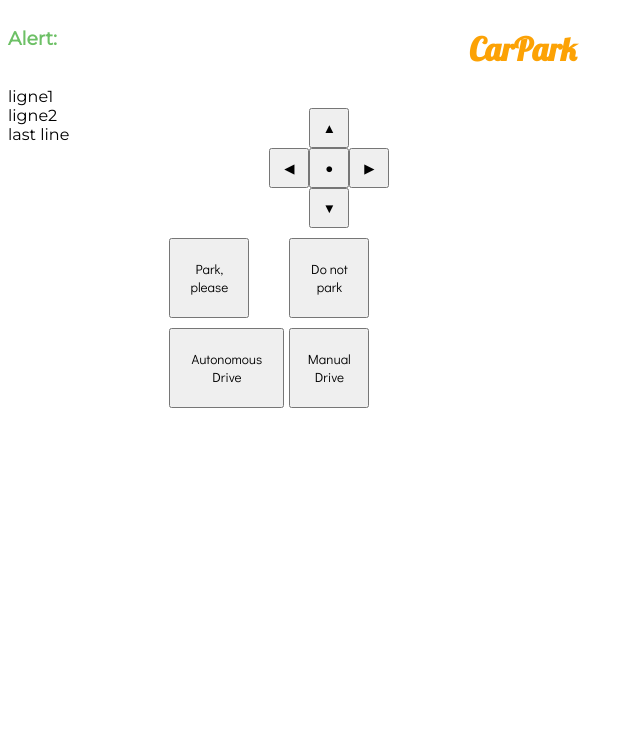
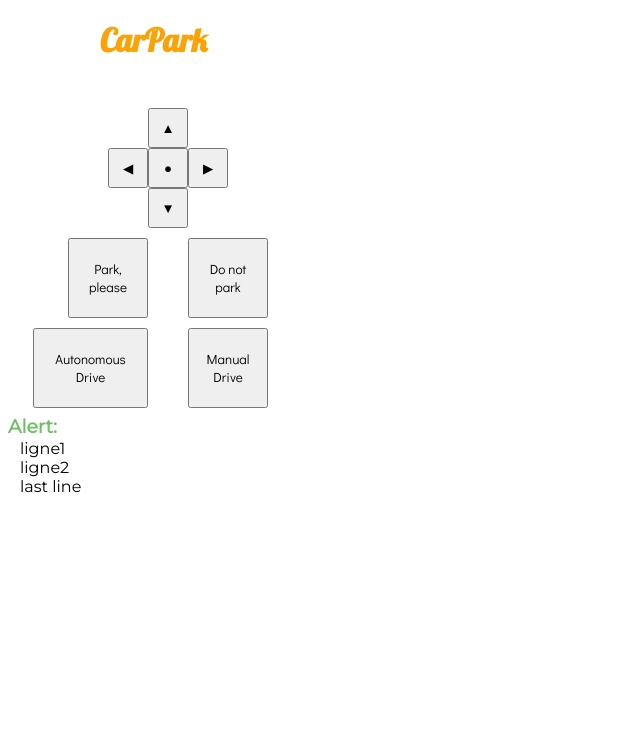
Before and after one commit to SIECTeamElliot/elliotgui, a Django app: page /controller/main in a window 1280 px wide. Shown: the top 736 px of the page, without its empty margins (0-640 px from the left). Run offline with Django 3.2, Linux system fonts and the light colour scheme; some libraries are stand-ins or nearby versions.

Commit message:
Amelioration du visuel: potition du titre bouton et alerte

```diff
--- a/controller/static/controller/main.css
+++ b/controller/static/controller/main.css
@@ -8,7 +8,7 @@ body
 {
 	width: 400px;
 	height: 400px;
-	position: relative;
+	position: absolute;
 }
 
 button
@@ -17,13 +17,12 @@ button
 	height: 80px;
 	width: 80px;
 	font-family:'Didact Gothic';
-
 }
 
 #up
 {
 	top: 100px;
-	left: 240px;
+	left: 140px;
 	height: 40px;
 	width: 40px;
 }
@@ -31,7 +30,7 @@ button
 #stop
 {
 	top: 140px;
-	left: 240px;
+	left: 140px;
 	height: 40px;
 	width: 40px;
 }
@@ -39,14 +38,14 @@ button
 #down
 {
 	top: 180px;
-	left: 240px;
+	left: 140px;
 	height: 40px;
 	width: 40px;
 }
 
 #left
 {
-	left: 200px;
+	left: 100px;
 	top: 140px;
 	height: 40px;
 	width: 40px;
@@ -54,7 +53,7 @@ button
 
 #right
 {
-	left: 280px;
+	left: 180px;
 	top: 140px;
 	height: 40px;
 	width: 40px;
@@ -63,38 +62,48 @@ button
 #yesPark
 {
 	top: 230px;
-	left: 100px;
+	left: 60px;
 
 }
 #noPark
 {
 	top: 230px;
-	left: 220px;
+	left: 180px;
 }
 
 #autonomous
 {
 	top: 320px;
-	left: 100px;
+	left: 25px;
 	width: 115px;
 }
 #manual
 {
 	top: 320px;
-	left: 220px;
+	left: 180px;
 }
 
 h1 a {
+    left: 100px;
+    top: 20px;
     color: #FCA205;
     font-family: 'Lobster';
+    position: absolute
+
 }
 
 h3 b {
-	top: 100px;
+
+	top: 415px;
 	color: #6dc066;
 	font-family:'Montserrat';
+	position: absolute
 }
 
 p c {
+
+	top: 420px;
+        left: 20px;
 	font-family:'Montserrat';
+	position: absolute
 }
--- a/controller/templates/controller/main.html
+++ b/controller/templates/controller/main.html
@@ -25,11 +25,13 @@
 		<h1><a>CarPark</a></h1>
 
 		<script src="https://ajax.googleapis.com/ajax/libs/jquery/3.2.1/jquery.min.js"></script>
-		<script type='text/javascript' src="{% static 'controller/keys.js' %}"></script>
+
 
 		<script type="text/javascript">
 		 $('#dh').load("alert");
 		</script>
+
+		<script type='text/javascript' src="{% static 'controller/keys.js' %}"></script>
 
 
 <script>
```
